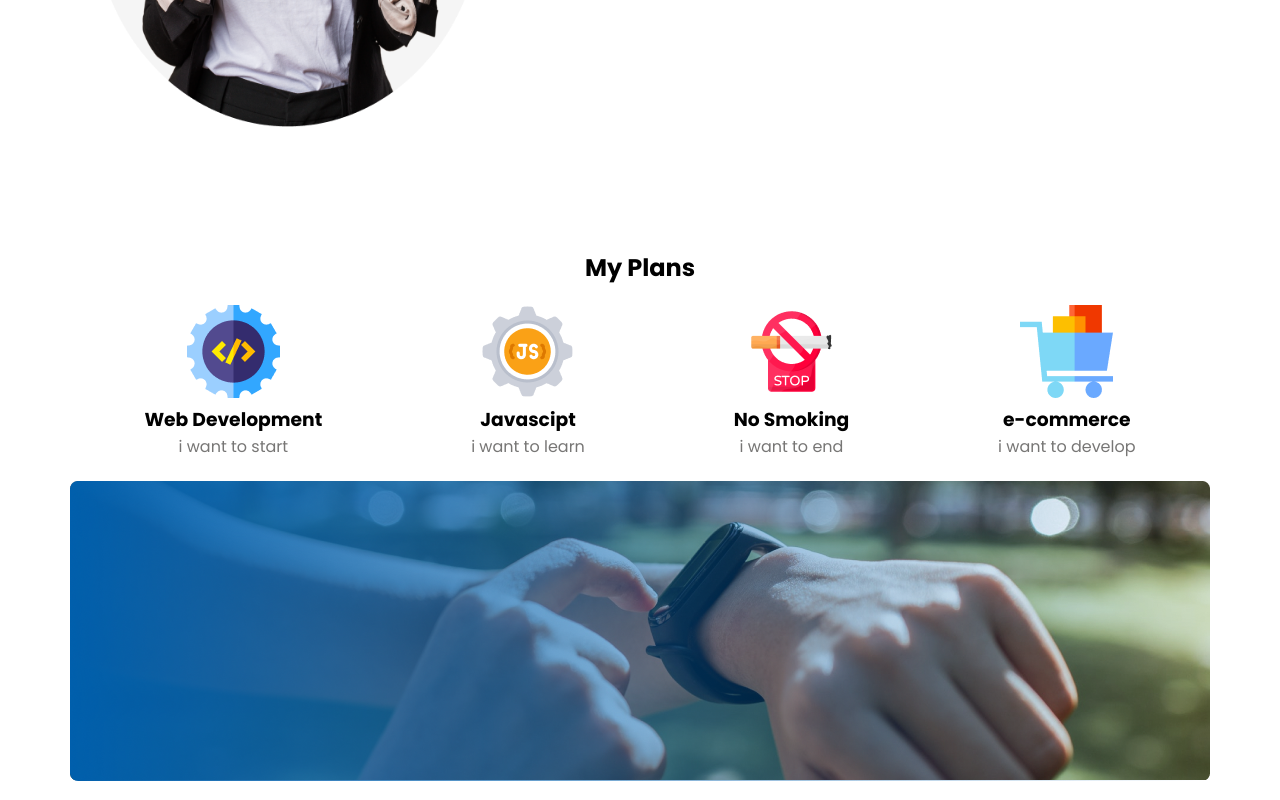
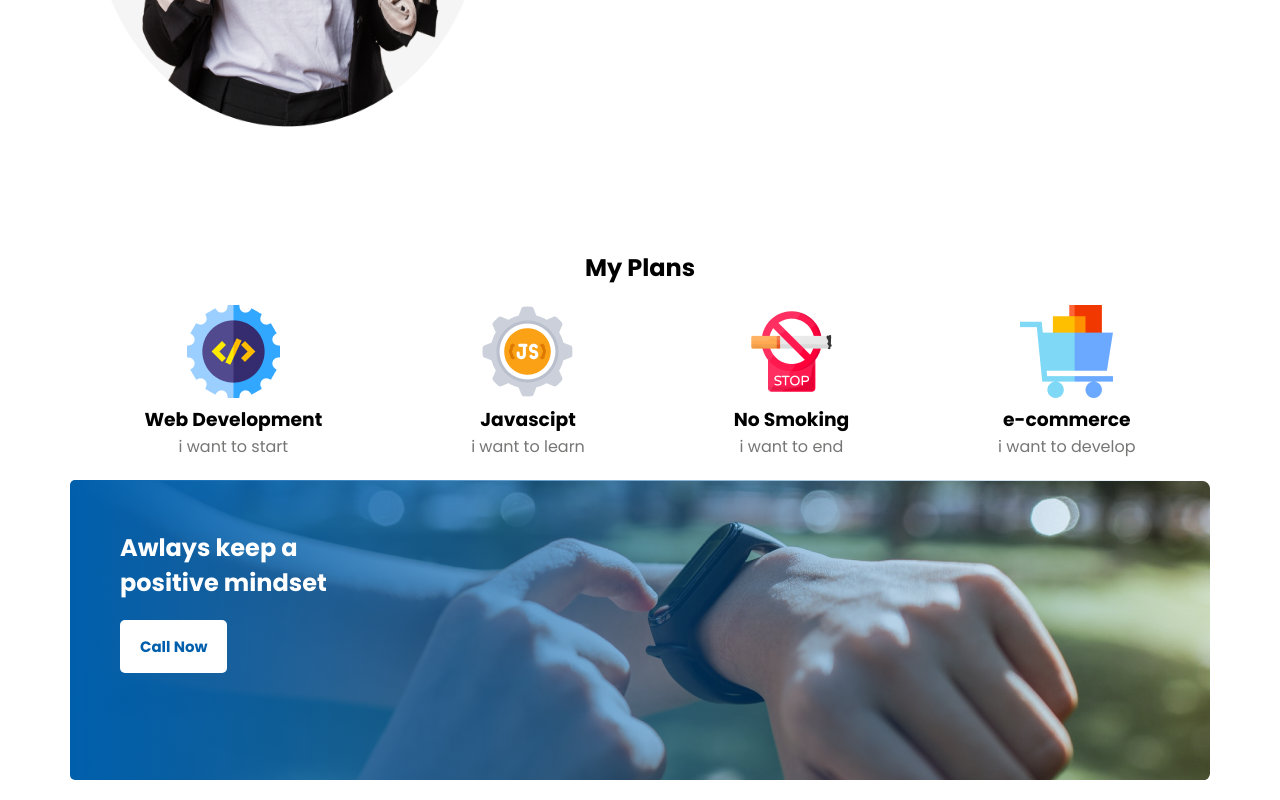
Before and after one commit to Freelancerhatem/new-year, a plain HTML site: page index.html in a window 1280 px wide. Shown: the part 1370-2170 px from the top of the page. Drawn offline with nearby package versions, Linux system fonts and the light colour scheme.

Commit message:
call section text updated

```diff
--- a/index.html
+++ b/index.html
@@ -83,7 +83,14 @@
 
         </div>
         <div class="call-banner">
-            <img src="images/gradient1.png" alt="">
+            <div class="call-title">
+                <h2>Awlays keep a positive mindset</h2>
+           <a href="#" class="header-contact-btn">
+            Call Now</a>
+
+            </div>
+
+        </a>
         </div>
 
     </main>
--- a/style.css
+++ b/style.css
@@ -1,50 +1,59 @@
 @import url('https://fonts.googleapis.com/css2?family=Open+Sans:wght@800&family=Poppins:wght@300;400;500;700&display=swap');
 
-*{
+* {
     margin: 0;
     padding: 0;
 }
-body{
+
+body {
     font-family: 'Open Sans', sans-serif;
-font-family: 'Poppins', sans-serif;
+    font-family: 'Poppins', sans-serif;
 }
-header{
+
+header {
     width: 100%;
     height: 100vh;
     background-image: url("images/banner3.png");
 }
-:root{
-    --text-color:white;
+
+:root {
+    --text-color: white;
 }
-.header-title,.header-description{
-color: var(--text-color);
+
+.header-title,
+.header-description {
+    color: var(--text-color);
 }
-.header-container{
+
+.header-container {
     display: flex;
     justify-content: flex-end;
     align-items: center;
     height: 100vh;
 }
-.header-content{
+
+.header-content {
     text-align: right;
     width: 500px;
     height: 300px;
     padding-right: 150px;
 }
-.header-contact-btn{
+
+.header-contact-btn {
     display: inline-block;
     text-decoration: none;
     font-size: 15px;
     font-weight: 700;
-    color: rgb(49, 48, 48);
+    color: #005FAC;
     background-color: rgb(255, 255, 255);
     /* width: 120px;
     height: 40px; */
     padding: 15px 20px;
     border-radius: 5px;
 }
+
 /* main part banner container */
-.banner-container{
+.banner-container {
     width: 100%;
     height: 100vh;
     background: white;
@@ -52,51 +61,80 @@ color: var(--text-color);
     align-items: center;
     display: flex;
 }
-.image-part img{
+
+.image-part img {
     width: 420px;
-height: 600px;
+    height: 600px;
 }
+
 /* .text-part{
     width: ;
 } */
- ul li{
-list-style: none;
+ul li {
+    list-style: none;
 }
-.text-part i{
+
+.text-part i {
     color: rgb(86, 255, 89);
     margin-right: 7px;
     margin-left: -3px;
 }
+
 /* my plan section */
-.my-plan{
+.my-plan {
     position: relative;
     margin: auto;
     width: 1140px;
     height: 250px;
     background-color: white;
 }
-.my-plan h2{
+
+.my-plan h2 {
     text-align: center;
     padding-top: 20px;
     margin-bottom: 20px;
 }
-.plan-items{
+
+.plan-items {
     display: flex;
     justify-content: space-around;
 }
-.item{
+
+.item {
     text-align: center;
 }
-.item p{
+
+.item p {
     color: rgb(119, 118, 117);
 }
+
 /* call banner section */
-.call-banner{
-    /* width: 100%; */
+/* .call-banner{
+
     position: relative;
     margin: auto;
     width: 1140px;
     height: 300px;
     background-image: url(images/watch.png);
+    } */
+.call-banner {
+    position: relative;
+    margin: auto;
+    width: 1140px;
+    height: 300px;
+    margin-bottom: 20px;
+    border-radius: 5px;
+    background-image: linear-gradient(90deg, #005FAC 0%, rgba(0, 95, 172, 0.00) 100%), url(images/watch.png);
 
 }
+.call-title{
+    position: absolute;
+    width: 210px;
+    margin: 50px 0 50px 50px;
+
+}
+.call-title h2 {
+    color: var(--text-color);
+    margin-bottom: 20px;
+
+}
```
